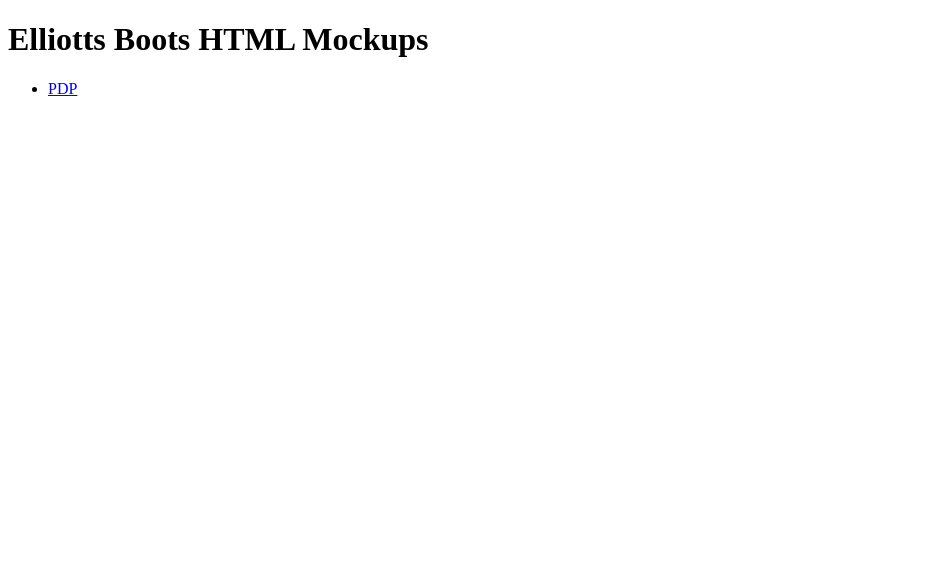
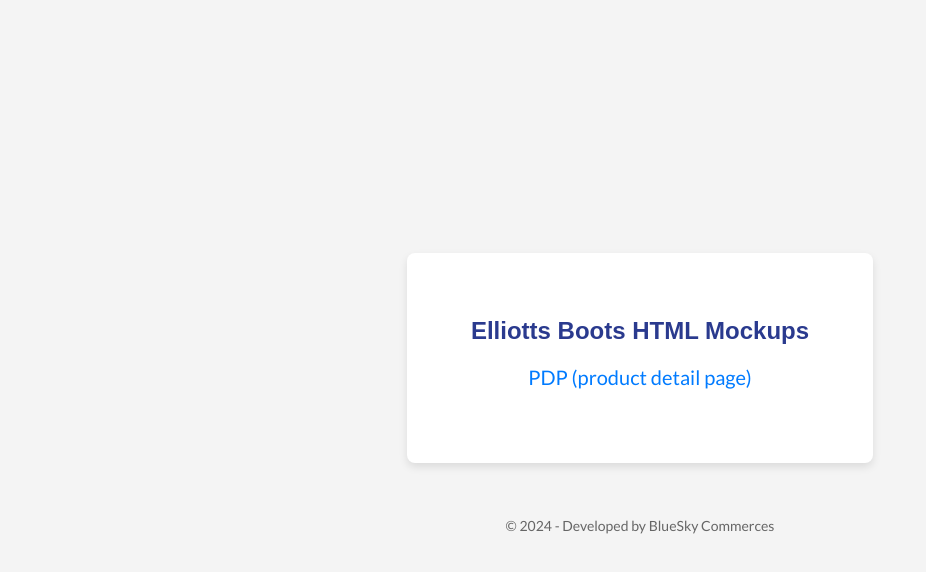
Before and after one commit to sheashay/elliottsboots, a plain HTML site: page index.html in a window 1280 px wide. Shown: the whole page, without its empty margins (0-926 px from the left). Drawn offline with Linux system fonts and the light colour scheme; a web font is replaced by a local one.

Commit message:
update landing page

```diff
--- a/index.html
+++ b/index.html
@@ -3,14 +3,96 @@
 <head>
 <meta charset="UTF-8">
 <title>Elliotts Boots HTML Mockups</title>
+<link rel="preconnect" href="https://fonts.googleapis.com">
+<link rel="preconnect" href="https://fonts.gstatic.com" crossorigin>
+<link href="https://fonts.googleapis.com/css2?family=Lato:ital,wght@0,100;0,300;0,400;0,700;0,900;1,100;1,300;1,400;1,700;1,900&display=swap" rel="stylesheet">
+<link href="https://fonts.googleapis.com/css2?family=Uni+Neue:wght@700&display=swap" rel="stylesheet">
+<style>
+/* Reset some default browser styles */
+body, h1, ul, li {
+	margin: 0;
+	padding: 0;
+}
+h1, h2, h3, h4, h5, h6 {
+	font-family: 'Uni Neue', sans-serif;
+	font-weight: 700; /* This ensures the bold version is applied */
+	color: #2A3A8E;
+}
+/* Set height and center the content */
+body {
+	display: flex;
+	flex-direction: column;
+	justify-content: center;
+	align-items: center;
+	height: 100vh;
+	background-color: #f4f4f4;
+	font-family: "Lato", sans-serif;
+	font-weight: 400;
+	font-style: normal;
+}
+#container {
+	text-align: center;
+	padding: 5vw;
+	background-color: #fff;
+	border-radius: 8px;
+	box-shadow: 0 4px 8px rgba(0, 0, 0, 0.1);
+	margin-bottom: 20px;
+}
+h1 {
+	font-size: 24px;
+	margin-bottom: 20px;
+}
+ul {
+	list-style: none;
+}
+li {
+	margin-bottom: 10px;
+}
+/* Target only links inside #container */
+#container a {
+	text-decoration: none;
+	color: #007BFF;
+	font-size: 1.25rem;
+	transition: color 0.3s;
+}
+#container a:hover {
+	color: #0056b3;
+}
+/* Footer styles */
+footer {
+	text-align: center;
+	font-size: 14px;
+	color: #666;
+	margin-top: 20px;
+}
+/* Optional footer link styles if needed */
+footer a {
+	color: inherit;
+	text-decoration: none;
+}
+footer a:hover {
+	text-decoration: underline;
+}
+</style>
 </head>
 
 <body>
-  <div id="container">
-  <h1>Elliotts Boots HTML Mockups</h1>
-  <ul>
-    <li><a href="pdp/index.html">PDP</a></li>
-  </ul>
+<div id="container">
+	<h1>Elliotts Boots HTML Mockups</h1>
+	<ul>
+		<li><a href="pdp/index.html">PDP (product detail page)</a></li>
+	</ul>
 </div>
+
+<!-- Footer -->
+<footer>
+	<p>&copy; <span id="year"></span> - Developed by <a href="https://www.blueskycommerce.com" target="_blank">BlueSky Commerces</a></p>
+</footer>
+
+<!-- JavaScript for Auto Year -->
+<script>
+    // Automatically insert the current year
+    document.getElementById('year').textContent = new Date().getFullYear();
+  </script>
 </body>
 </html>
```
